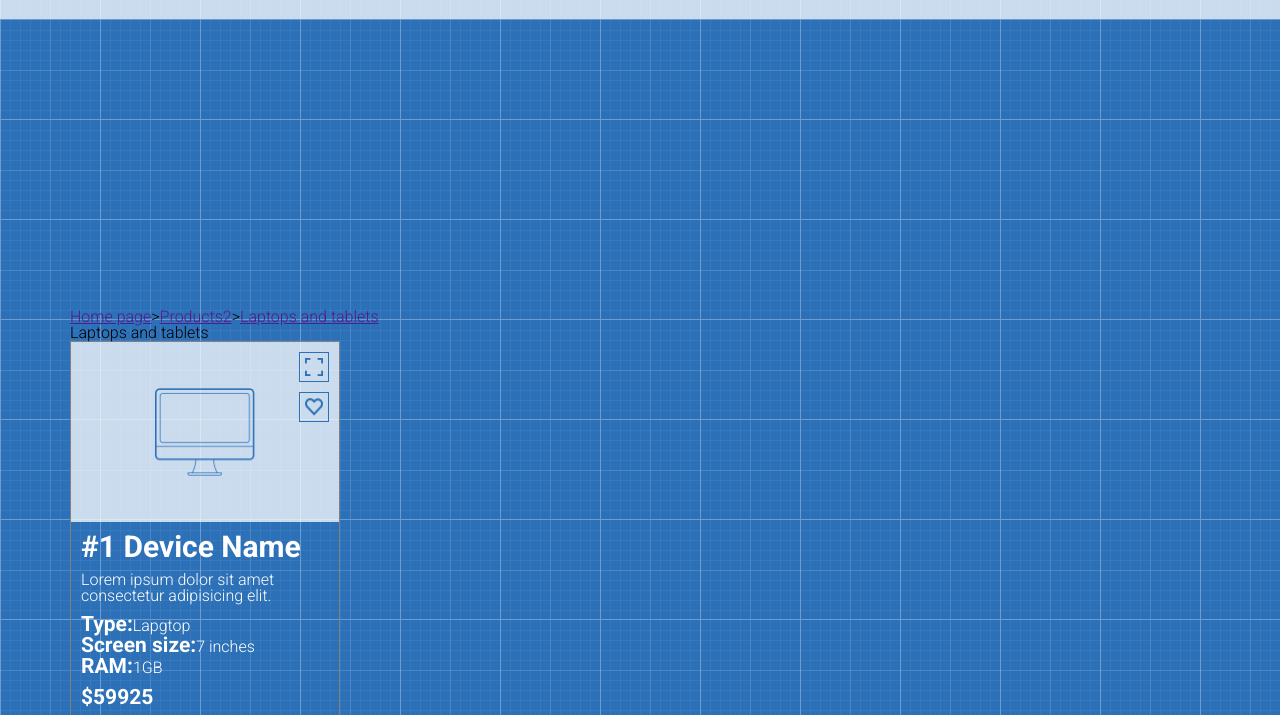
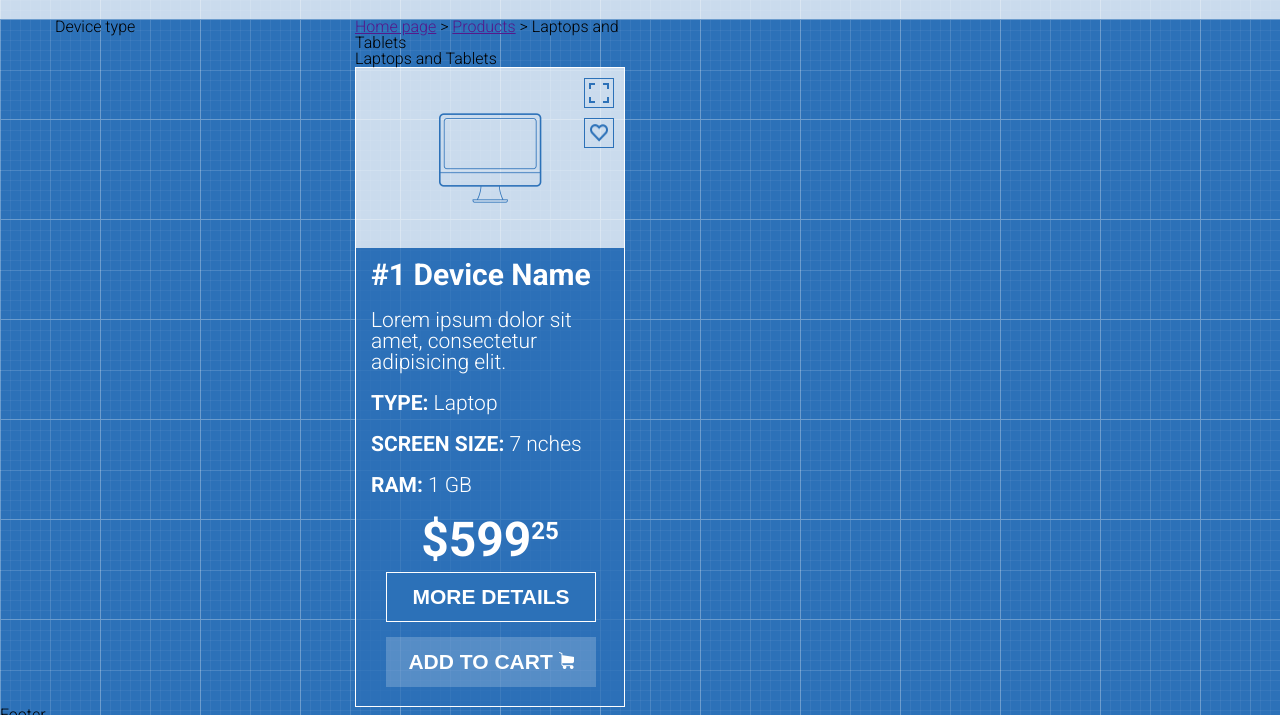
Before and after one commit to antonnech2309/kartoshka2309.github.io, a plain HTML site: page index.html in a window 1280 px wide. Shown: the part 81-796 px from the top of the page. Drawn offline with Linux system fonts and the light colour scheme.

Commit message:
corrected a drop menu and added a block

```diff
--- a/index.html
+++ b/index.html
@@ -23,7 +23,8 @@
             <nav>
                 <ul class="menu">
                     <li class="li-1"><a class="a-1" href="">Home1</a></li>
-                    <li class="hover-li li-1"><a class="a-1" href="" >Products2</a>
+                    <li class="hover-li li-1"><a class=" a-1" href="" >Products2</a>
+
                         <ul class="menu2">
                             <li class="first-child"></li>
                             <li><a  href=""> Lorem ipsum dolor</a></li>
@@ -56,34 +57,40 @@
     </div>
     </header>
     <main class="main">
-    <div class="row">
         <div class="container">
-        <div class="col-md-3"></div>
-        <div class="col-nd-9">
-            <div class="title">
-                <p><a href="">Home page</a>><a href="">Products2</a>><a href="">Laptops and tablets</a></p>
-                <p>Laptops and tablets</p>
+        <div class="row">
+            <div class="col-md-3">Device type</div>
+            <div class="col-md-9"></div>
+            <div class="col-md-3">
+                <p><a href="">Home page</a> > <a href="">Products</a> > Laptops and Tablets</p>
+                <h1>Laptops and Tablets</h1>
+                <div class="block">
+                    <div class="images">
+                        <img class="device" src="images/icon (17).png" alt="">
+                        <img class="option" src="images/icon (8).png" alt="">
+                        <img class="like" src="images/icon (5).png" alt="">
+                    </div>
+
+                    <div class="text">
+                        <h3><span>#1 Device Name</span></h3>
+                        <p>Lorem ipsum dolor sit amet, consectetur adipisicing elit.</p>
+                        <p><span>TYPE:</span> Laptop</p>
+                        <p><span>SCREEN SIZE:</span> 7 nches</p>
+                        <p><span>RAM:</span> 1 GB</p>
+                        <p class="price"><span>$599<sup>25</sup></span></p>
+
+                        <button class="button1">MORE DETAILS</button>
+                        <button class="button2">ADD TO CART
+                            <img src="images/icon (2).png" alt="">
+                        </button>
+                    </div>
+
+                </div>
             </div>
-            <div class="block">
-            <div class="computer">
-            <img src="images/icon (17).png" class="first-img" alt="" >
-            <img src="images/icon (8).png" class="second-img" alt="">
-            <img src="images/icon (5).png" class="third-img" alt="">
+            <div class="col-md-3"></div>
+            <div class="col-md-3"></div>
 
-            </div>
-            <div class="description">
-            <p class="h" >#1 Device Name</p>
-            <p>Lorem ipsum dolor sit amet consectetur adipisicing elit. </p>
-            <p><span class="bold">Type:</span>Lapgtop <br>
-               <span class="bold">Screen size:</span>7 inches <br>
-               <span class="bold">RAM:</span>1GB</p>
-            <p class="bold">$599<sup>25</sup></p>
-            </div>
-            <button>More details</button>
-            <button>ADD TO CART</button>
-            </div>
         </div>
-    </div>
     </div>
     </main>
     <footer class="footer">Footer</footer>
--- a/style.css
+++ b/style.css
@@ -45,6 +45,7 @@ header {
     margin-top: 7px;
 }
 .li-1 {
+    position: relative;
     width: 25%;
     float:left;
 }
@@ -84,11 +85,11 @@ header {
     border:none;
     width: 165px;
 }
-    .search input::-webkit-input-placeholder {
+.search input::-webkit-input-placeholder {
         color: #2c71b8;
        padding-left: 20px;
-    }
-    .search input::-moz-placeholder {
+}
+.search input::-moz-placeholder {
         color: #2c71b8;
         margin-left: 20px;
 }
@@ -137,10 +138,10 @@ input:focus {
     padding: 10px;
 }
 .menu2 {
-    opacity: 0;
     background-color: #2c71b8;
     width: 285px;
     height: 315px;
+    display: none;
 }
 .first-child {
     height: 25px;
@@ -148,7 +149,6 @@ input:focus {
 }
 .menu2 a {
     display:block;
-    height: 40px;
     text-decoration: none;
     color: white;
     text-align: center;
@@ -159,63 +159,86 @@ input:focus {
     color:#2c71b8;
     background-color: #fff;
 }
-.hover-li:hover .menu2{
-    opacity:1;
+.hover-li:hover .menu2 {
+  display: block;
 }
 .block {
-    width: 270px;
-    height: 650px;
-    border: 1px solid grey;
+    border: 1px solid #ffffff;
 }
-.first-img {
-    display: block;
-    width: 100px;
-    height: 88px;
+.images {
+    position: relative;
+    height: 180px;
+    background-color: rgba(255, 255, 255, 0.75);
+}
+.images img {
     position: absolute;
+}
+.device {
+    top: 0;
+    bottom: 0;
     left: 0;
     right: 0;
-    top: 0;
-    bottom: 0;
-    margin:auto;
+    margin: auto;
 }
-.second-img {
+.option {
     width: 30px;
     height: 30px;
-    padding: 5px;
-    position: absolute;
+    padding: 4px;
     top: 10px;
     right: 10px;
     border: 1px solid #2c71b8;
 }
-.third-img {
+.like {
     width: 30px;
     height: 30px;
     padding: 5px;
-    position: absolute;
     top: 50px;
     right: 10px;
     border: 1px solid #2c71b8;
 }
+.text {
+    padding: 12px 15px;
+    color: #ffffff;
+    background-color: rgba(44, 113, 184, 0.75);
+}
+.text h3 {
+    font-size: 30px;
+}
 
-.computer {
-    position: relative;
-    background-color: rgba( 255, 255, 255, 0.75);
-    width: 100%;
-    height: 180px;
+.text p {
+    margin-top: 20px;
+    font-size: 21px;
 }
-.description p {
-    margin: 10px;
-    display: block;
-    font-size: 21;
-    color: white;
-}
-.h {
-    font-size: 30px;
-    color: white;
+.text span {
     font-weight: bold;
 }
-.bold {
+.price {
+    text-align: center;
+}
+.price span {
+    font-size: 48px;
+}
+.price sup {
+    vertical-align: super;
+    font-size: 24px;
+}
+.text button {
+    width: 210px;
+    height: 50px;
+    color: #ffffff;
+    font-weight: bold;
     font-size: 21px;
-    color: white;
-    font-weight: bold;
+    margin: 7.5px;
+    margin-left: 15px;
 }
+.button1 {
+
+    margin: auto;
+    background-color: #2c71b8;
+    border: 1px solid #ffffff;
+
+}
+.button2 {
+    background-color: rgba(255,255,255,0.2);
+    border: none;
+}
```
